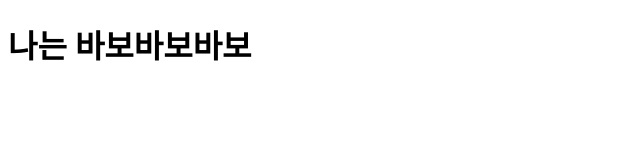
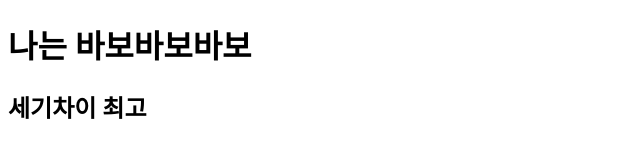
Before and after one commit to yshnada-del/simmons, a plain HTML site: page main/main.html in a window 1280 px wide. Shown: the whole page, without its empty margins (0-640 px from the left). Drawn offline with Linux system fonts and the light colour scheme.

Commit message:
장현지수정

```diff
--- a/main/main.html
+++ b/main/main.html
@@ -14,6 +14,7 @@
 
 <body>
     <h1>나는 바보바보바보</h1>
+    <h2>세기차이 최고</h2>
 </body>
 
 </html>
```
